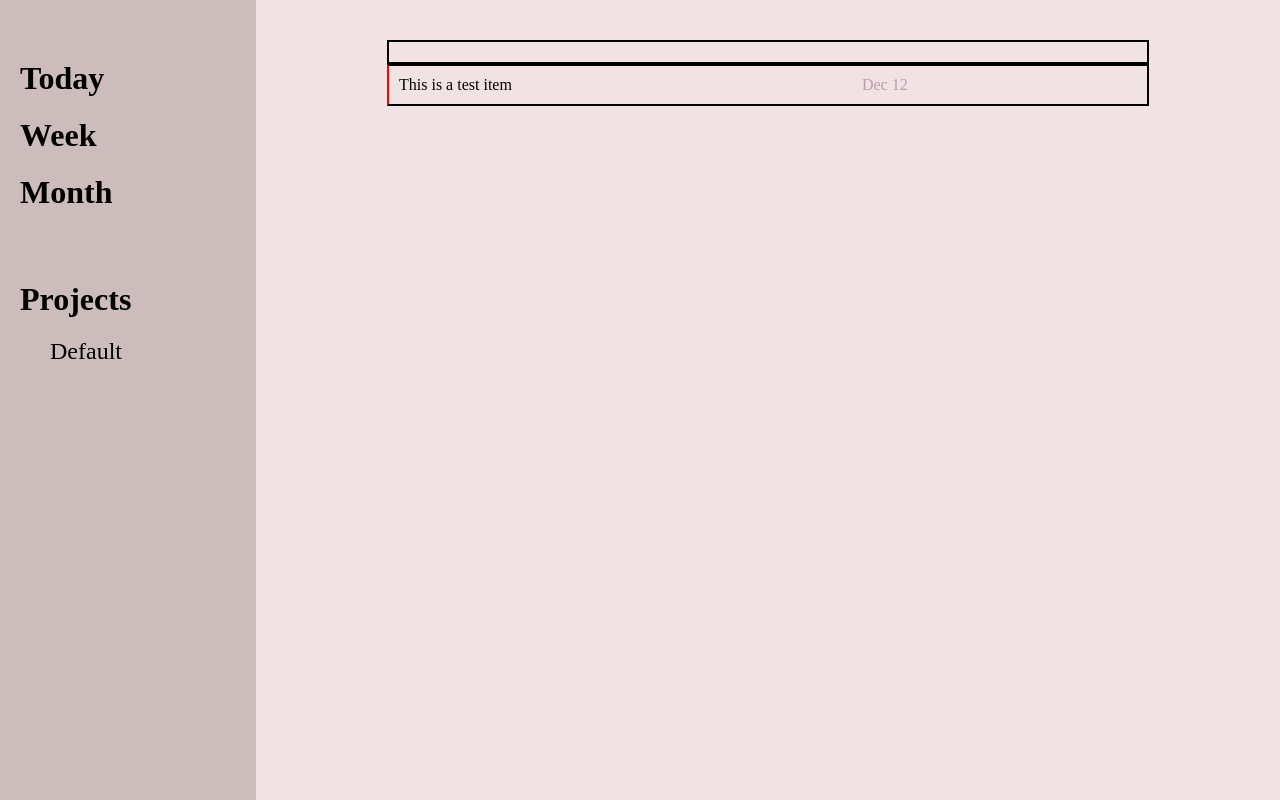
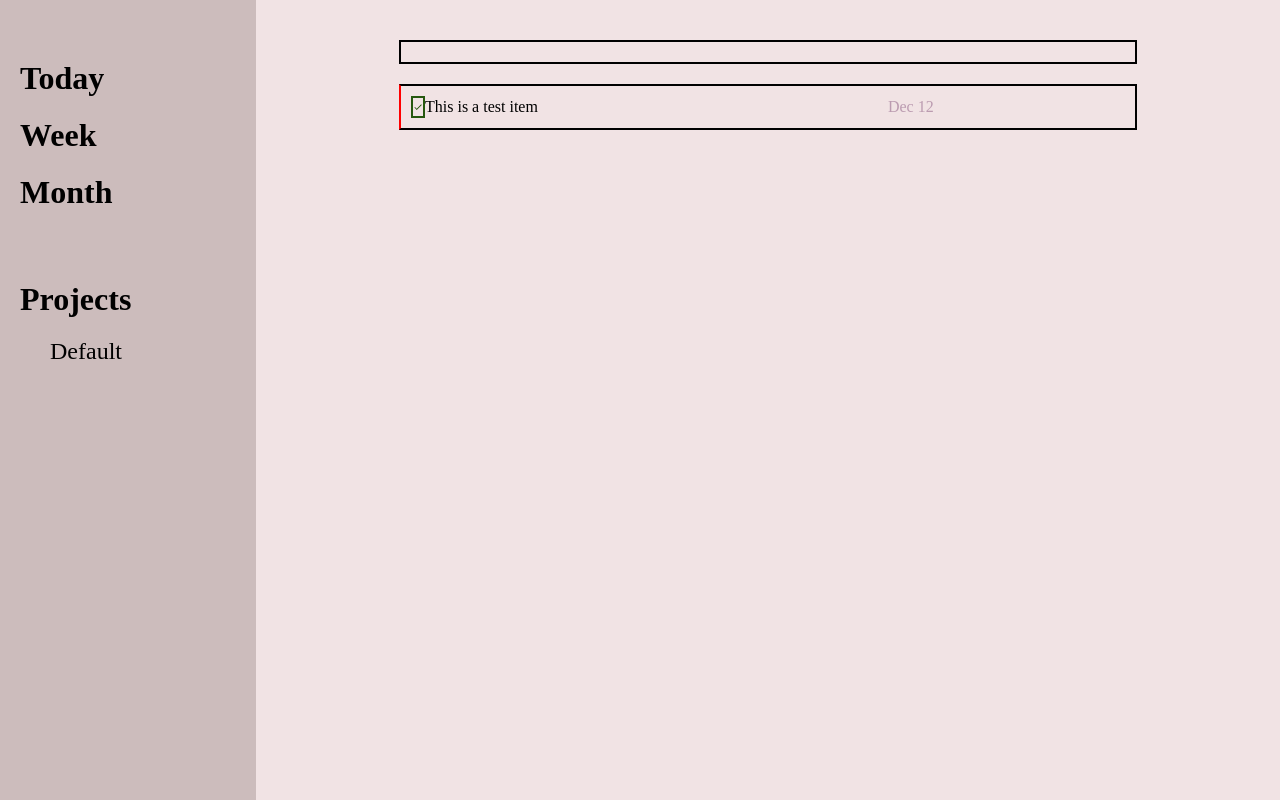
Before and after one commit to brycenbb/Todo-List, a website built with webpack: page dist/index.html in a window 1280 px wide. Built offline with nearby package versions, Linux system fonts and the light colour scheme.

Commit message:
working on styling for todoList items

```diff
--- a/src/style.css
+++ b/src/style.css
@@ -9,6 +9,7 @@
 * {
     margin: 0;
     padding: 0;
+    box-sizing: border-box;
 }
 
 #content {
@@ -65,6 +66,7 @@
     display: flex;
     flex-direction: column;
     align-items: center;
+    gap: 20px;
 }
 
 .listItem {
@@ -72,14 +74,15 @@
     padding: 10px;
     border: 2px solid black;
     display: flex;
+    align-items: center;
 }
 
-
-/* .checkbox {
-    border-radius: 50%;
-    border: 1px solid red;
+img {
+    filter: invert(25%) sepia(9%) saturate(7427%) hue-rotate(66deg) brightness(92%) contrast(88%);
 }
 
-.checkbox:checked {
-    border: 1px solid green;
-} */
+.unchecked {
+    width: 20px;
+    height: 20px;
+    border: 2px solid red;
+}
--- a/src/todoList.js
+++ b/src/todoList.js
@@ -1,5 +1,24 @@
+import svg from './check.svg';
+
 const todoItem = (title, description, dueDate, priority, completionStatus) => {
     console.log("gettging threre");
+
+    const switchState = (checkBox) => {
+        if(completionStatus) {
+            checkBox.classList.remove('unchecked');
+            let img = document.createElement('img');
+            img.src = svg;
+            checkBox.appendChild(img);
+            checkBox.style.border = "2px solid #26580F"
+        }
+        else {
+            checkBox.classList.add('unchecked');
+            if(checkBox.firstChild){
+                checkBox.firstChild.remove();
+            }
+
+        }
+    }
     const display = () => {
         const container = document.querySelector('.container');
         let box = document.createElement('div');
@@ -15,12 +34,8 @@ const todoItem = (title, description, dueDate, priority, completionStatus) => {
         }
         let checkBox = document.createElement('div');
         //Need to add a SVG to checkbox for its 2 states//
-        if(completionStatus) {
-            checkBox.style
-        }
-        else {
+        switchState(checkBox);
 
-        }
         box.appendChild(checkBox);
         let text = document.createElement('div');
         text.textContent = title;
```
